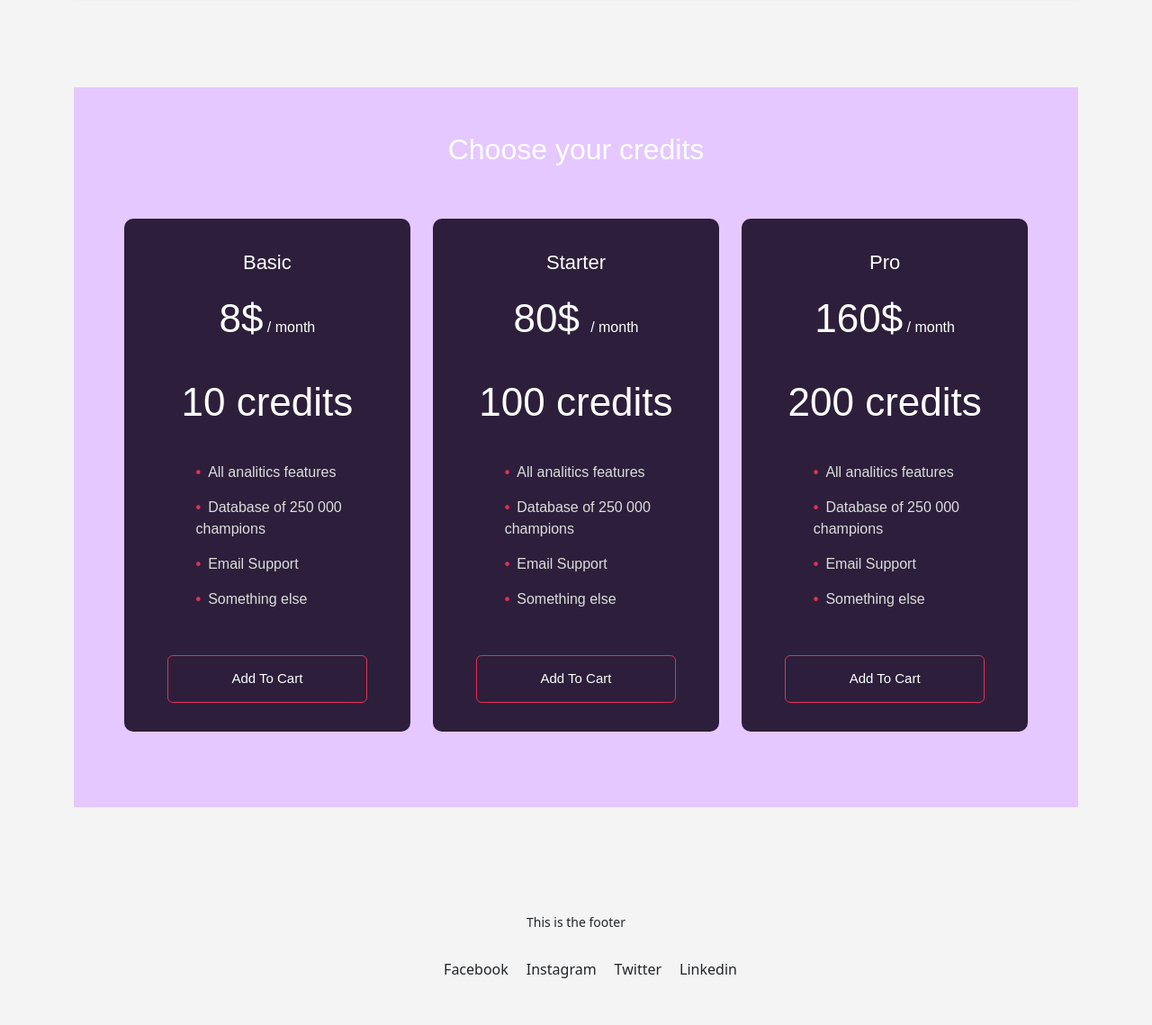
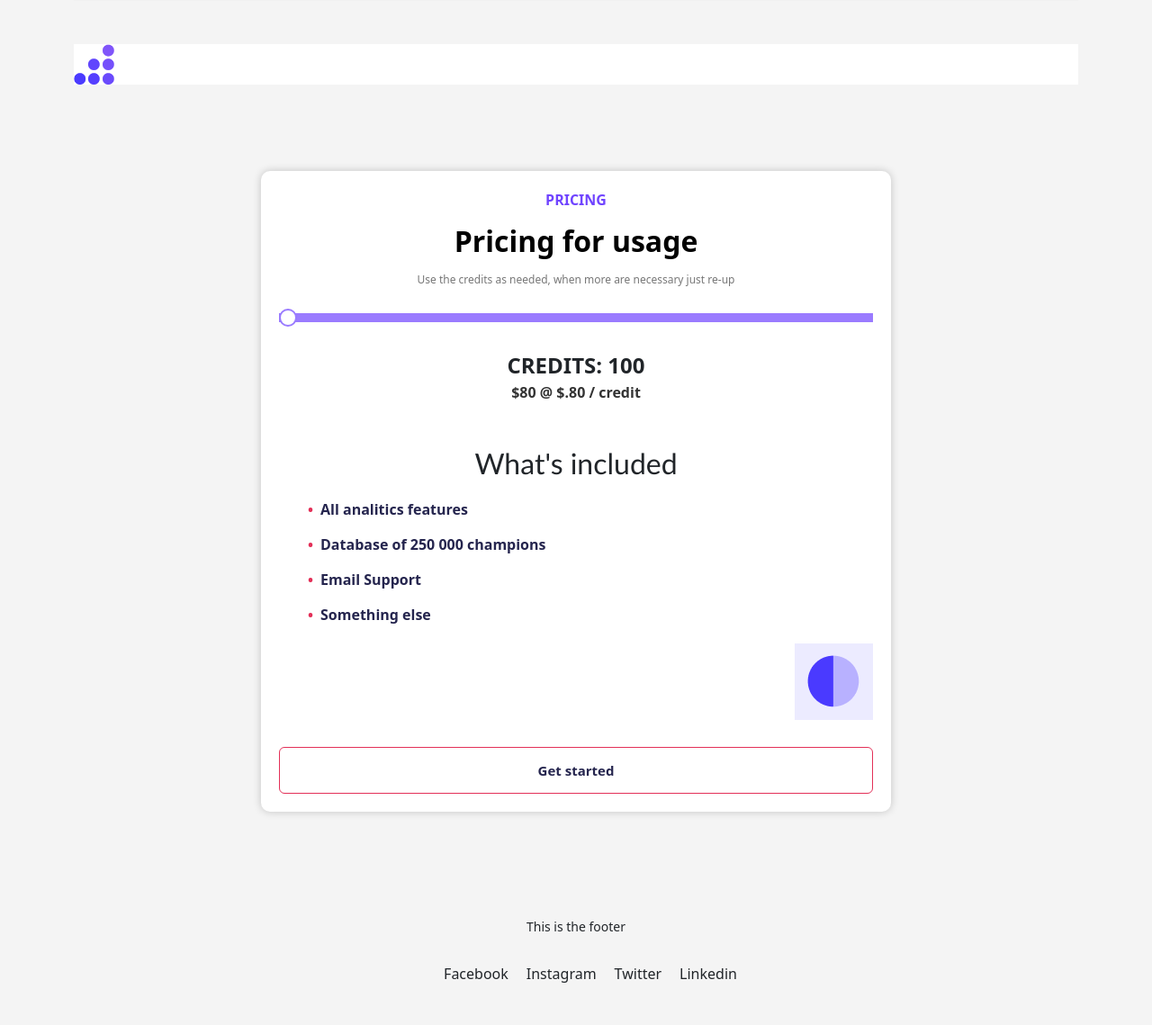
Before and after one commit to noelpurde/saas-website, a Flask app: page / in a window 1280 px wide. Shown: the part 2034-3173 px from the top of the page at 90% size. Run offline with Flask 3, Linux system fonts and the light colour scheme.

Commit message:
Pricing widget | Landing page animation

```diff
--- a/static/css/style.css
+++ b/static/css/style.css
@@ -56,81 +56,111 @@
     margin-bottom: 20px;
 }
 
-.all_container {
-    margin: 0;
-    padding: 0;
-    box-sizing: border-box;
-    font-family: 'Poppins', sans-serif;
-    border-radius: 10px;
+.logo-footer {
+    background-color: #fff;
 }
 
-.price-container {
-    width: 100%;
-    min-height: 100vh;
-    background: #e5c8ff;
-
+.logo-footer > span img {
+    width: 30%;
+    height: 30%;
 }
 
-.price-container h2 {
-    color: #fff;
-    font-size: 32px;
-    padding: 50px 0;
+.slider-container {
+    width: 700px;
+    margin: 0 auto;
     text-align: center;
+    background-color: #ffffff;
+    padding: 20px;
+    border-radius: 10px;
+    box-shadow: 0px 0px 10px rgba(0, 0, 0, 0.2);
 }
 
-.credit-row {
-    width: 90%;
-    max-width: 1100px;
-    margin: auto;
-    display: grid;
-    grid-template-columns: repeat(auto-fit, minmax(250px, 1fr));
-    grid-gap: 25px;
-}
-.credit-col {
-    background: #2d1f3b;
-    padding: 10% 15%;
-    border-radius: 10px;
-    color: #fff;
-    text-align: center;
+.pricing {
+    font-size: 16px;
+    color: #7044ff;
+    margin-bottom: 10px;
 }
 
-.credit-col h3 {
-    font-size: 44px;
-    margin: 20px 0 40px;
-    font-weight: 500;
+.pricing1 {
+    font-size: 32px;
+    color: #000000;
+    font-weight: bold;
+    margin-bottom: 10px;
 }
 
-.credit-col p {
-    font-size: 22px;
+.pricing2 {
+    font-size: 12px;
+    color: #777;
+    margin-bottom: 20px;
 }
 
-.credit-col h3 span {
-    font-size: 16px;
+.slider {
+    -webkit-appearance: none;
+    width: 100%;
+    height: 10px;
+    background: #7044ff;
+    outline: none;
+    opacity: 0.7;
+    -webkit-transition: .2s;
+    transition: opacity .2s;
 }
 
-.credit-col ul {
+.slider::-webkit-slider-thumb {
+    -webkit-appearance: none;
+    appearance: none;
+    width: 20px;
+    height: 20px;
+    background: white;
+    border: 2px solid #7044ff;
+    border-radius: 50%;
+    cursor: pointer;
+}
+
+.slider::-moz-range-thumb {
+    width: 20px;
+    height: 20px;
+    background: white;
+    border: 2px solid #7044ff;
+    border-radius: 50%;
+    cursor: pointer;
+}
+
+#price {
+    margin-top: 20px;
+    font-size: 18px;
+    color: #7044ff;
+}
+
+#companyOffer {
+    font-size: 16px;
+    color: #333;
+}
+
+.included ul {
     text-align: left;
     margin: 20px 0;
-    color: #ddd;
+    color: rgb(37, 37, 78);
     list-style: none;
+    font-weight: bold;
 }
 
-.credit-col ul li {
+.included ul li {
     margin: 15px 0;
 }
 
-.credit-col ul li::before {
+.included ul li::before {
     content: '\2022';
     color: #e33058;
     font-weight: bold;
     margin-right: 8px;
 }
 
-.credit-col button {
+.included button {
     width: 100%;
     padding: 14px 0;
     background: transparent;
-    color: #fff;
+    color: rgb(37, 37, 78);
+    font-weight: bold;
     font-size: 15px;
     border: 1px solid #e33058;
     border-radius: 6px;
@@ -139,8 +169,8 @@
     transition: background 1s;
 }
 
-.credit-col button:hover {
-    background: #e33058;
+.included button:hover {
+    background: #7044ff;
 }
 
 .all-footer {
--- /dev/null
+++ b/static/js/price.js
@@ -0,0 +1,44 @@
+const priceSlider = document.getElementById('priceSlider');
+        const priceDisplay = document.getElementById('credits');
+        const companyOfferDisplay = document.getElementById('companyOffer');
+
+        // Define your price values here
+        const credits = [100, 1000, 2000, 4000, 8000, 16000, 32000, 64000];
+
+        priceSlider.addEventListener('input', updatePrice);
+
+        function updatePrice() {
+            const index = priceSlider.value;
+            const credit = credits[index];
+            priceDisplay.textContent = `CREDITS: ${credit}`;
+            priceDisplay.style.fontWeight = 'bold';
+            priceDisplay.style.fontSize = '24px';
+
+
+            // You can customize the company offer based on the price here
+            if (credit == 100) {
+                companyOfferDisplay.textContent = "$80 @ $.80 / credit";
+                companyOfferDisplay.style.fontWeight = 'bold';
+                companyOfferDisplay.style.fontSize = '16px';
+            } else if (credit == 1000) {
+                companyOfferDisplay.textContent = "$880 @ $.80 / credit";
+            } else if (credit == 2000) {
+                companyOfferDisplay.textContent = "$1,760 @ $.80 / credit";
+            } else if (credit == 4000) {
+                companyOfferDisplay.textContent = "$3,520 @ $.80 / credit";
+            } else if (credit == 8000) {
+                companyOfferDisplay.textContent = "$7,040 @ $.80 / credit";
+            } else if (credit == 16000) {
+                companyOfferDisplay.textContent = "$14,080 @ $.80 / credit";
+            } else if (credit == 32000) {
+                companyOfferDisplay.textContent = "$28,160 @ $.80 / credit";
+            } else if (credit == 64000) {
+                companyOfferDisplay.textContent = "$56,320 @ $.80 / credit";
+            }
+        }
+
+        // Set the maximum value of the slider to the number of prices
+        priceSlider.max = credits.length - 1;
+
+        // Initial update
+        updatePrice();
--- a/templates/base.html
+++ b/templates/base.html
@@ -21,8 +21,9 @@
         {% endblock %}
     </div>
     <script src="https://cdn.jsdelivr.net/npm/bootstrap@5.3.1/dist/js/bootstrap.bundle.min.js" integrity="sha384-HwwvtgBNo3bZJJLYd8oVXjrBZt8cqVSpeBNS5n7C8IVInixGAoxmnlMuBnhbgrkm" crossorigin="anonymous"></script>
-    <script src="{{  url_for('static', filename='js/map.js')}}"></script>
+    <script src="{{  url_for('static', filename='js/price.js')}}"></script>
     <script src="{{  url_for('static', filename='js/filters.js')}}"></script>
+    <script src="{{  url_for('static', filename='js/effect.js')}}"></script>
 
   </body>
 </html>
--- a/templates/index.html
+++ b/templates/index.html
@@ -2,7 +2,11 @@
 
 
 {% block content%}
-<div class="container">
+
+<head>
+    <link rel="stylesheet" href="https://unpkg.com/aos@next/dist/aos.css" />
+</head>
+<div class="container" data-aos="fade-in" >
     <p style="text-align: center;">Win more deals faster by using your personal network to find verified Champions👑 </p>
     <div id="filter_map">
         <div class="three_filters">
@@ -2385,18 +2389,20 @@
         </div>
 
         <br><br><br><br>
-
+        <div data-aos="fade-right">
            <h2 style="text-align: center;">
             500,000 Champions <br>
             45 Different Functions <br>
             15 Regions <br>
             10 Company Sizes <br>
             </h2>
+        </div>
+
         <br><br>
     </div>
 </div>
 
-<div class="all">
+<div class="all" data-aos="fade-left">
     <div class="testimonials">
         <div class="inner">
             <h1>Testimonials</h1>
@@ -2431,51 +2437,38 @@
     </div>
     </div>
 
+    <br><br>
+
+    <div class="logo-footer hidden">
+        <span>
+            <img src="../static/images/logo.png" alt="">
+        </span>
+    </div>
+
     <br><br><br><br>
 
-    <div class="all_container">
-        <div class="price-container">
-            <h2>Choose your credits</h2>
-            <div class="credit-row">
-                <div class="credit-col">
-                    <p>Basic</p>
-                    <h3>8$<span> / month</span></h3>
-                    <h3>10 credits</h3>
+    <div class="slider-container" data-aos="fade-in" id="pricing">
+        <div class="before-included">
+            <div class="pricing"><strong>PRICING</strong></div>
+            <div class="pricing1">Pricing for usage</div>
+            <div class="pricing2">Use the credits as needed, when more are necessary just re-up</div>
+            <input type="range" min="0" max="7" value="0" class="slider" id="priceSlider"> <br><br>
+            <div id="credits">Credits: 100</div>
+            <div id="companyOffer">$80 @ $.80 / credit</div>
+        </div>
+        <div class="included"> <br><br>
+            <h2 style="font-family:'Trebuchet MS', 'Lucida Sans Unicode', 'Lucida Grande', 'Lucida Sans', Arial, sans-serif">What's included</h2>
             <ul>
                 <li>All analitics features</li>
                 <li>Database of 250 000 champions</li>
                 <li>Email Support</li>
                 <li>Something else</li>
             </ul>
-                    <button>Add To Cart</button>
-                </div>
-                <div class="credit-col">
-                    <p>Starter</p>
-                    <h3>80$ <span>/ month</span></h3>
-                    <h3>100 credits</h3>
-                    <ul>
-                        <li>All analitics features</li>
-                        <li>Database of 250 000 champions</li>
-                        <li>Email Support</li>
-                        <li>Something else</li>
-                    </ul>
-                    <button>Add To Cart</button>
-                </div>
-                <div class="credit-col">
-                    <p>Pro</p>
-                    <h3>160$<span> / month</span></h3>
-                    <h3>200 credits</h3>
-                    <ul>
-                        <li>All analitics features</li>
-                        <li>Database of 250 000 champions</li>
-                        <li>Email Support</li>
-                        <li>Something else</li>
-                    </ul>
-                    <button>Add To Cart</button>
-                </div>
-            </div>
-        </div>
-    </div>
+            <img src="../static/images/pricing-logo.PNG" alt="" style="float: right; margin: 0 0 0 15px; top: -120px;">
+            <button>Get started</button>
+        </div>
+    </div>
+
 
     <br><br><br><br>
 
@@ -2495,4 +2488,12 @@
         </div>
     </footer>
 
+    <script src="https://unpkg.com/aos@next/dist/aos.js"></script>
+  <script>
+    AOS.init({
+        duration: 1300,
+        once: true,
+    });
+  </script>
+
 {% endblock %}
--- a/templates/navbar.html
+++ b/templates/navbar.html
@@ -8,7 +8,7 @@
       <div class="navbar-nav">
         <a class="nav-link active" aria-current="page" href="#">Home</a>
         <a class="nav-link" href="#">Features</a>
-        <a class="nav-link" href="#">Pricing</a>
+        <a class="nav-link" href="#pricing">Pricing</a>
         <a class="nav-link" href="#">Resources</a>
       </div>
     </div>
```
Also changed, not shown: static/images/logo.png (added), static/images/pricing-logo.PNG (added). Lines whose indentation alone changed are shown as unchanged.
